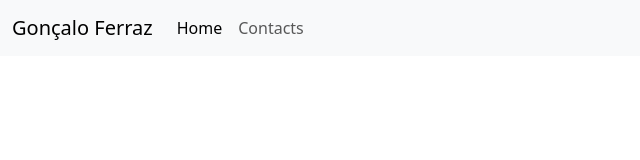
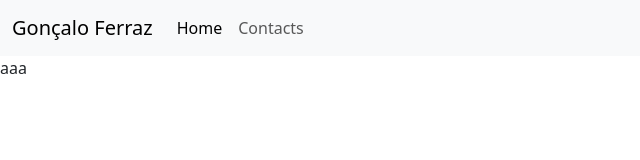
Before and after one commit to gongas123lol/goncaloferraz, a React (Create React App) app: page /personalprojects in a window 1280 px wide. Shown: the top 160 px of the page, without its empty margins (0-640 px from the left). Built offline with nearby package versions, Linux system fonts and the light colour scheme.

Commit message:
more stuffv

```diff
--- a/src/App.js
+++ b/src/App.js
@@ -7,18 +7,19 @@ import EarlyLife from "./pages/EarlyLife";
 import Footer from "./components/Footer";
 import Fsisel from "./pages/Fsisel";
 import Education from "./pages/Education";
+import PersonalProjects from "./pages/PersonalProjects";
 
 function App() {
     return (
         <Router>
             <Navbarm />
             <Routes>
-                {/* Define specific routes */}
                 <Route path="/home" element={<Home />} />
                 <Route path="/contacts" element={<Contacts />} />
                 <Route path="/early-life" element={<EarlyLife/>} />
                 <Route path="/education" element={<Education/>} />
                 <Route path="/fsisel" element={<Fsisel/>} />
+                <Route path="/personalprojects" element={<PersonalProjects/>}/>
                 <Route path="/" element={<Navigate to="/home" replace />} />
             </Routes>
             <Footer/>
--- /dev/null
+++ b/src/pages/PersonalProjects.js
@@ -0,0 +1,7 @@
+
+
+function PersonalProjects(){
+    return(<p>aaa</p>);
+}
+
+export default PersonalProjects
--- a/src/pages/home.js
+++ b/src/pages/home.js
@@ -61,7 +61,7 @@ function Home() {
 
                             <button
                                 className="card-button"
-                                onClick={() => navigate(earlyLife)}
+                                onClick={() => navigate("/education")}
                             >
                                 HERE
                             </button>
@@ -84,7 +84,7 @@ function Home() {
 
                             <button
                                 className="card-button"
-                                onClick={() => toggleModal(3)}
+                                onClick={() => navigate("/fsisel")}
                             >
                                 Here
                             </button>
@@ -105,7 +105,7 @@ function Home() {
 
                             <button
                                 className="card-button"
-                                onClick={() => navigate("/early-life")}
+                                onClick={() => navigate("/personalprojects")}
                             >
                                 HERE
                             </button>
```
